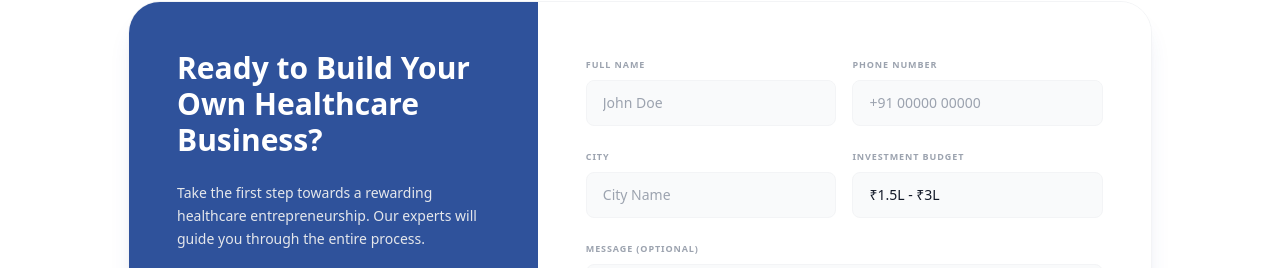
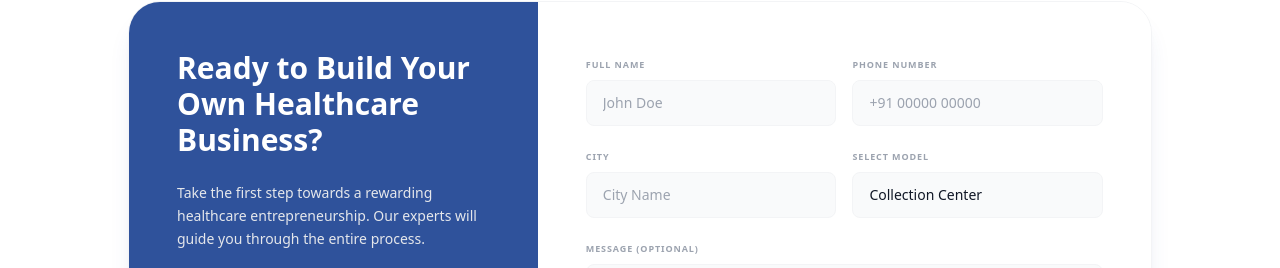
Before and after one commit to ZaploomTechnologies/jadko_frontend, a React (Vite) app: page /franchise in a window 1280 px wide. Shown: the part 3975-4243 px from the top of the page. Built offline with nearby package versions, Linux system fonts and the light colour scheme.

Commit message:
Update LeadForm to change budget options to model selection

```diff
--- a/src/components/franchise/LeadForm.jsx
+++ b/src/components/franchise/LeadForm.jsx
@@ -5,7 +5,7 @@ const initialForm = {
   name: '',
   phone: '',
   city: '',
-  budget: '₹1.5L - ₹3L',
+  budget: 'Collection Center',
   message: '',
 };
 
@@ -53,7 +53,7 @@ const LeadForm = () => {
       `*Name:* ${form.name}`,
       `*Phone:* ${form.phone}`,
       `*City:* ${form.city}`,
-      `*Investment Budget:* ${form.budget}`,
+      `*Model:* ${form.budget}`,
       form.message ? `*Message:* ${form.message}` : null,
     ]
       .filter(Boolean)
@@ -163,17 +163,16 @@ const LeadForm = () => {
                     {errors.city && <p className="text-red-500 text-xs mt-1">{errors.city}</p>}
                   </div>
                   <div className="space-y-1.5">
-                    <label className="text-[9px] font-bold text-gray-400 uppercase tracking-widest">Investment Budget</label>
+                    <label className="text-[9px] font-bold text-gray-400 uppercase tracking-widest">Select Model</label>
                     <select
                       name="budget"
                       value={form.budget}
                       onChange={handleChange}
                       className="w-full px-4 py-3 rounded-lg border border-gray-100 bg-gray-50 focus:bg-white focus:border-jadko-primary transition-all outline-none appearance-none cursor-pointer text-sm"
                     >
-                      <option>₹1.5L - ₹3L</option>
-                      <option>₹3L - ₹6L</option>
-                      <option>₹6L - ₹10L</option>
-                      <option>₹10L+</option>
+                      <option>Collection Center</option>
+                      <option>Mini Lab</option>
+                      <option>Full Diagnostic Lab</option>
                     </select>
                   </div>
                 </div>
```
